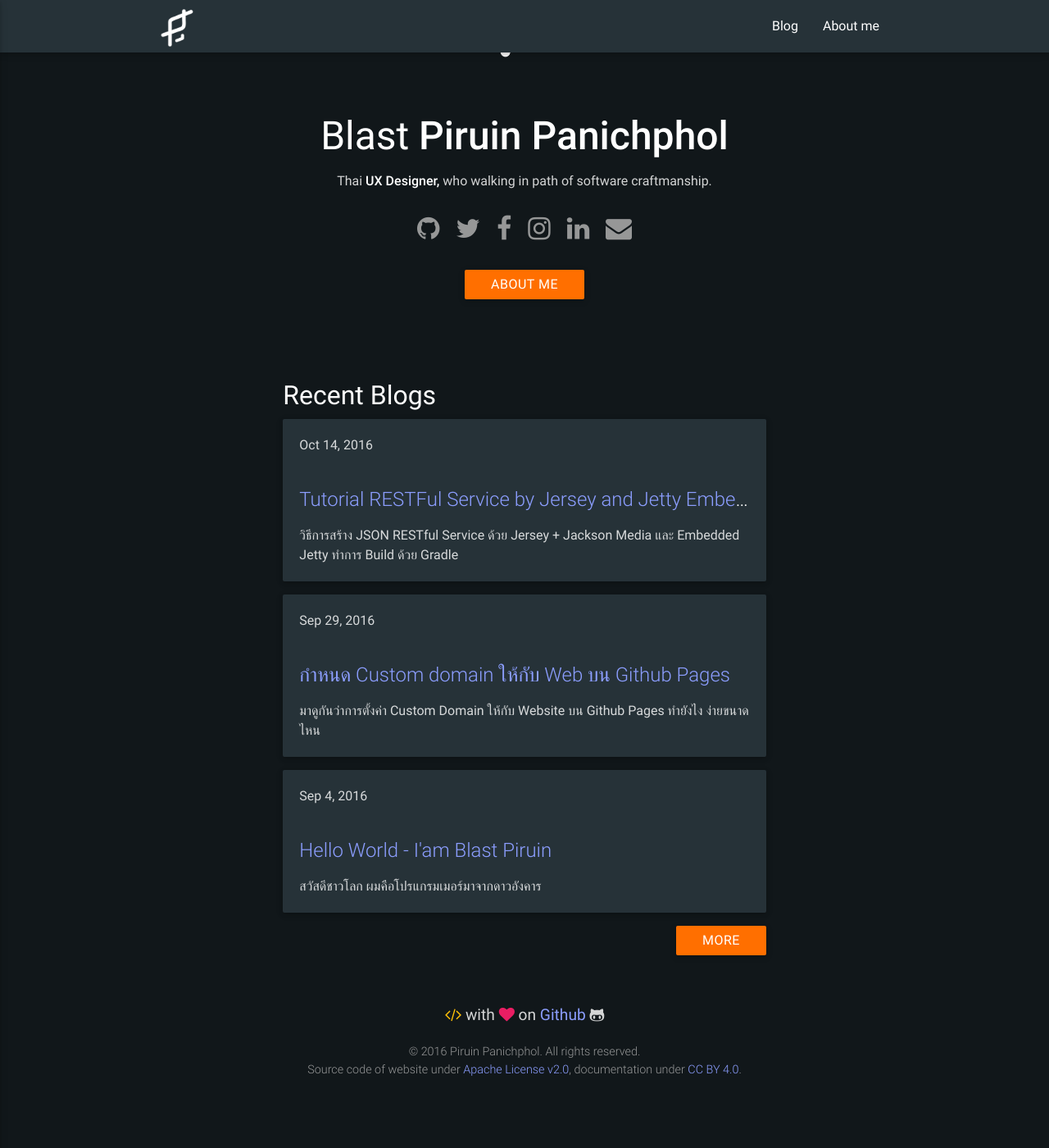
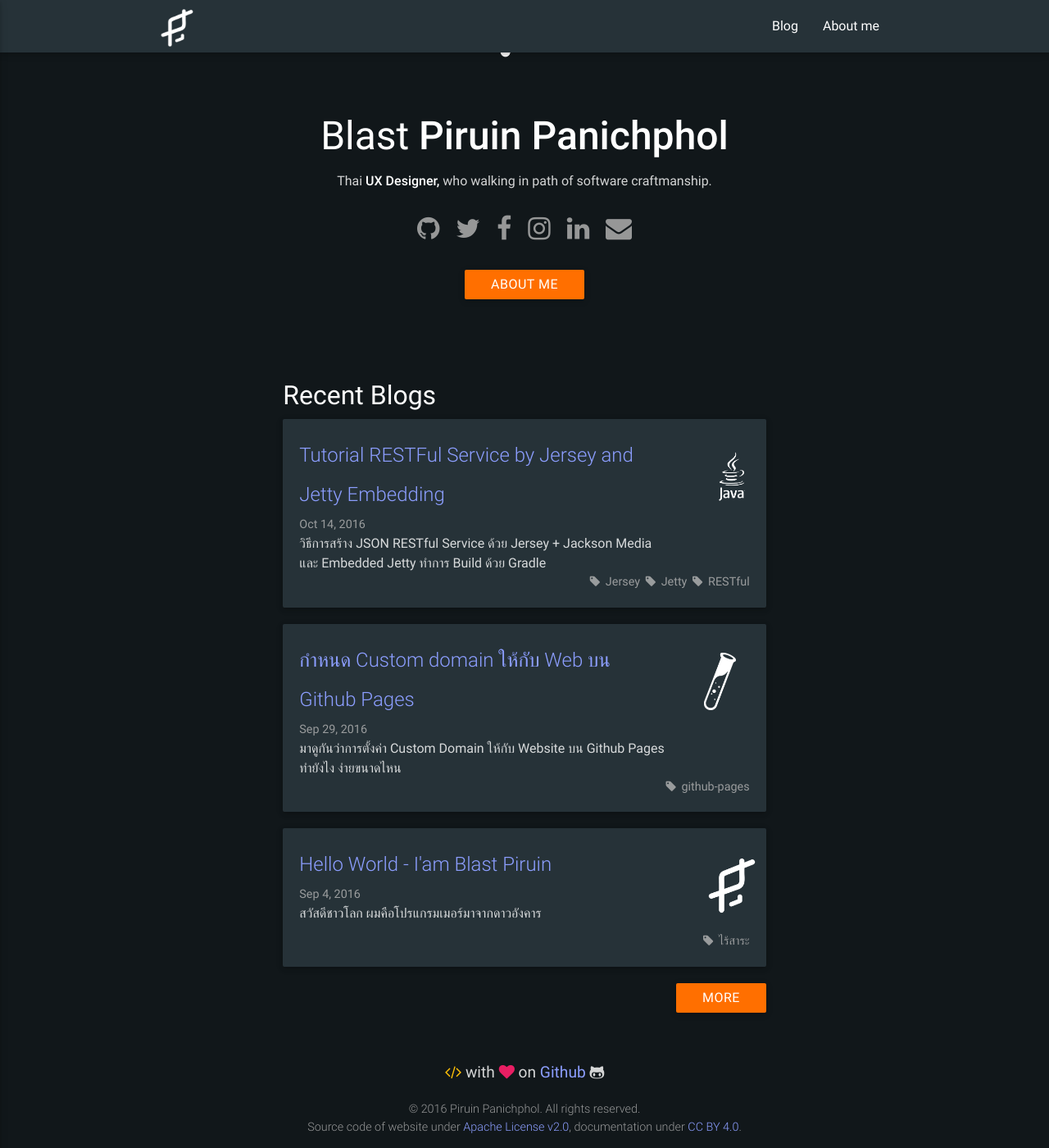
Before and after one commit to piruin/piruin.github.io, a Jekyll site: the page built from index.html, in a window 1280 px wide and 1400 px high, scrolled down 180 px. Shown: the whole window at 82% size. Built offline with Jekyll 4.4.1, drawn with Linux system fonts in a browser that asks for light colours; nearby versions of some CDN libraries; before the commit the page ends 1510 px from its top, so only the background shows below that.

Commit message:
show category icon on Index

```diff
--- a/_posts/2016-09-04-hello-world.markdown
+++ b/_posts/2016-09-04-hello-world.markdown
@@ -3,6 +3,7 @@ title:  "Hello World - I'am Blast Piruin"
 description: สวัสดีชาวโลก ผมคือโปรแกรมเมอร์มาจากดาวอังคาร
 tags: ไร้สาระ
 language: th
+category: general
 ---
 ## ในที่สุดผมก็ลงมือทำเว็ปสักที
 จริงๆผมก็เคยพยายามจะทำมาหลายครั้งแล้วหละ แต่ไม่สำเร็จสักที เนื่องจาก Requirement ตัวเองค่อยข้างจะเยอะ เช่น ไม่จำเป็นต้องดู Server เอง, รองรับสองภาษา (ทำอย่างกะว่าจะขยันเขียนภาษาอังกฤษ), ถ้า Blog เขียนด้วย Markdown ได้ก็ยิ่งดี และที่สำคัญต้อง Customize หน้าตาให้ถูกใจได้ง่ายๆและไม่เสียตังค์(งกอ่ะ) ก็เคยไปลองใช้บริการจากเจ้าต่างๆ เช่น WordPress Postach.io หลายเจ้าอยู่เหมือนกัน ซึ่งก็ไม่มีเจ้าไหนผ่านทุกข้อ สุดท้ายเลยล้มเลิกไป กลับนั่งเขียน Android ต่อดีกว่า
--- a/_posts/2016-09-29-github-pages-custom-domain.markdown
+++ b/_posts/2016-09-29-github-pages-custom-domain.markdown
@@ -3,6 +3,7 @@ title: "กำหนด Custom domain ให้กับ Web บน Github Pages
 tag: github-pages
 description: มาดูกันว่าการตั้งค่า Custom Domain ให้กับ Website บน Github Pages ทำยังไง ง่ายขนาดไหน
 language: th
+category: jekyll
 ---
 หลังจากทำโครง Web บน Github Pages เริ่มเป็นรูปเป็นร่างแล้ว จะเข้าเว็ปผ่าน `piruin.github.io` ต่อไปก็รู้สึกมันไม่เท่สักเท่าไหร่ เลยตัดสินใจเช่า Domain `piruin.me` และลงมือทำ Custom Domain กันสักหน่อย
 
--- a/_sass/customize/_helper.scss
+++ b/_sass/customize/_helper.scss
@@ -5,3 +5,12 @@
 .smaller-text{
   font-size: 90%
 }
+
+.no-margin {
+  margin: 0;
+}
+
+.secondary-text{
+  @extend .smaller-text;
+  color: $secondary-text-color !important
+}
--- a/index.html
+++ b/index.html
@@ -31,10 +31,26 @@ inline-style:
   <h2>Recent Blogs</h2>
     {% for post in site.posts limit:3 %}
       <article class="card hoverable">
-        <div class="card-content">
-        <time datetime="{{ post.date | date_to_xmlschema }}">{{ post.date | date: "%b %-d, %Y" }}</time>
-        <h3 class="card-title truncate"><a href="{{ post.url }}">{{ post.title | escape }}</a></h3>
-        {% if post.description %}{{ post.description }}{% else %}{{ post.excerpt | truncate: 200}}{% endif %}
+        <div class="card-content row">
+          <div class="col m10 s12">
+          <h3 class="no-margin card-title"><a href="{{ post.url }}">{{ post.title | escape }}</a></h3>
+          <time class="secondary-text" datetime="{{ post.date | date_to_xmlschema }}">{{ post.date | date: "%b %-d, %Y" }}</time><br />
+          {% if post.description %}{{ post.description }}{% else %}{{ post.excerpt | truncate: 200}}{% endif %}
+          </div>
+          <div class="col m2 s12 center-align">
+            {% assign category = site.data.categories[post.category] %}
+            {% if category.icon.type == 'image' %}
+              <img style="padding:15px;max-height:100px;max-width:100px" class="responsive-img " src="{{ category.icon.path }}" alt="{{ category.name }}"/>
+            {% endif %}
+            {% if category.icon.type == 'font' %}
+              <i class="{{ category.icon.class }}}" title="{{ category.name }}" aria-hidden="true"></i>
+            {% endif %}
+          </div>
+          <div class="col s12 right-align secondary-text">
+            {% for tag in post.tags limit:6 %}
+            <span class="tag"><i class="fa fa-tag fa-fw" title="tag" aria-hidden="true" ></i> {{ tag }} </span>
+            {% endfor %}
+          </div>
         </div>
       </article>
     {% endfor %}
```
Also changed, not shown: _data/categories.yml (added, +23 -0 lines), _posts/2016-10-14-jersey-jetty-tutorial.md (+1 -0 lines), image/logo/android-white.png (added), image/logo/java-white.png (added), image/logo/jekyll-white.png (added).
